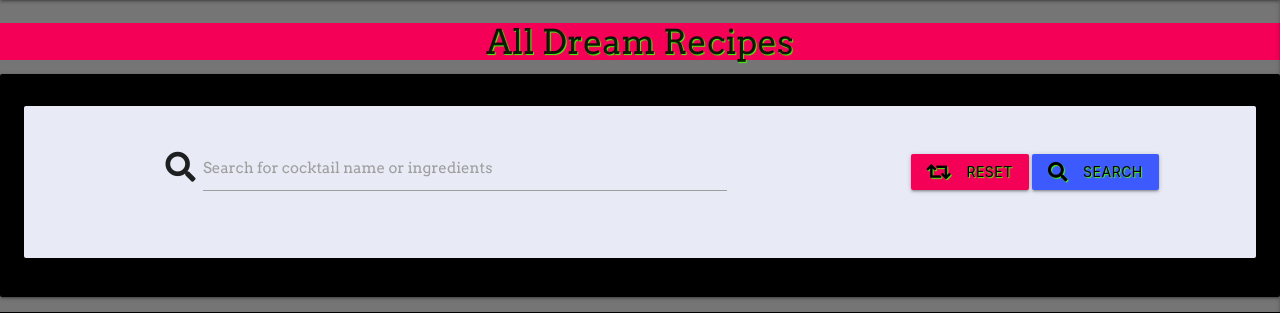
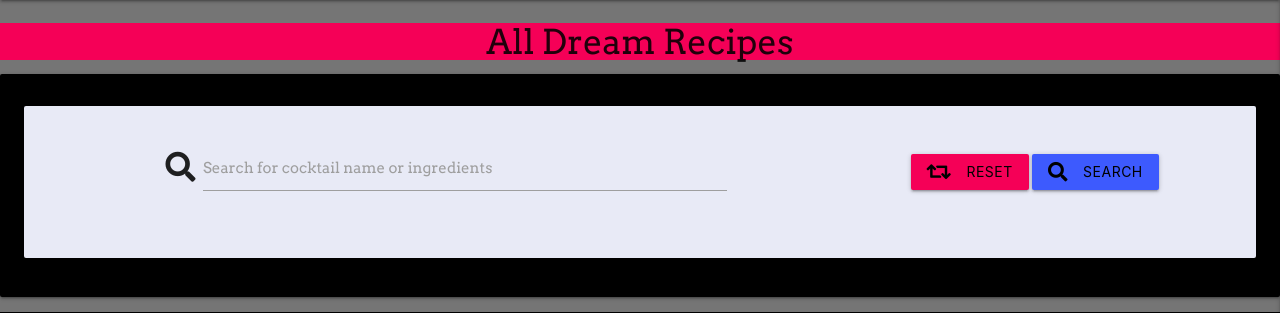
Before and after one commit to MaggieDaisy/Cocktails_and_Dreams, a Flask app: page /search in a window 1280 px wide. Shown: the part 64-377 px from the top of the page. Run offline with Flask 2, Linux system fonts and the light colour scheme; grey boxes marked "Sample" are stand-in pictures; a database or web service that is not in the repository returns one stand-in record (values such as "Sample title"); some libraries are stand-ins or nearby versions.

Commit message:
Remove style text in profile and recipes template

```diff
--- a/templates/recipes.html
+++ b/templates/recipes.html
@@ -2,7 +2,7 @@
 {% block content %}
 
 <!-- Header of the page-->
-<h4 class="pink accent-3 center-align text-shadow">All Dream Recipes</h4>
+<h4 class="pink accent-3 center-align">All Dream Recipes</h4>
 <!-- Card panel for Search field -->
 <div class="card-panel black">
     <div class="row card-panel indigo lighten-5">
@@ -16,11 +16,11 @@
                 <div class="col s12 m4">
                     <!-- Button for reset data-->
                     <button class="btn pink accent-3 waves-effect waves-light">
-                        <a class="black-text text-shadow" href="{{ url_for('get_recipes') }}">Reset <i class="fas fa-retweet left"></i></a>
+                        <a class="black-text" href="{{ url_for('get_recipes') }}">Reset <i class="fas fa-retweet left"></i></a>
                     </button>
                     <!-- Button for fetch data-->
                     <button class="btn indigo accent-3 waves-effect waves-light">
-                        <a class="black-text text-shadow" href="">Search <i class="fas fa-search left"></i></a>
+                        <a class="black-text" href="">Search <i class="fas fa-search left"></i></a>
                     </button>
                 </div>
             </div>
@@ -49,11 +49,11 @@
                 {% if session.user|lower == recipe.created_by|lower %}
                 <!-- Button for editing and correcting the content of recipe -->
                 <button class="btn-small indigo accent-3 waves-effect waves-light">
-                    <a class="black-text text-shadow" href="{{ url_for('edit_recipe', recipe_id=recipe._id) }}">Edit <i class="fas fa-edit right"></i></a>
+                    <a class="black-text" href="{{ url_for('edit_recipe', recipe_id=recipe._id) }}">Edit <i class="fas fa-edit right"></i></a>
                 </button>
                 <!-- Button for deleting recipe -->
                 <button class="btn-small pink accent-3 waves-effect waves-light modal-trigger" data-target="modal">
-                    <a class="black-text text-shadow modal-trigger" href="#{{ recipe._id }}">Delete <i class="fas fa-trash-alt"></i></a>
+                    <a class="black-text modal-trigger" href="#{{ recipe._id }}">Delete <i class="fas fa-trash-alt"></i></a>
                 </button>
                 {% endif %}
             </div>
@@ -83,9 +83,9 @@
         </div>
         <div class="modal-footer center-align grey darken-1">
             <!-- Button to confrim deletition -->
-            <a href="{{ url_for('delete_recipe', recipe_id=recipe._id) }}" class="modal-close btn pink accent-3 waves-effect waves-light black-text text-shadow">DELETE <i class="fas fa-trash-alt"></i></a>
+            <a href="{{ url_for('delete_recipe', recipe_id=recipe._id) }}" class="modal-close btn pink accent-3 waves-effect waves-light black-text">DELETE <i class="fas fa-trash-alt"></i></a>
             <!-- Button to cancel deletition -->
-            <a href="#!" class="modal-close btn indigo accent-3 waves-effect waves-light black-text text-shadow">CANCEL <i class="fas fa-window-close"></i></a>
+            <a href="#!" class="modal-close btn indigo accent-3 waves-effect waves-light black-text">CANCEL <i class="fas fa-window-close"></i></a>
         </div>
     </div>
     {% endfor %}
@@ -93,7 +93,7 @@
 
 {% else %}
 <!-- Flash message for search result if no ingredient or name was found in data base -->
-<h4 class="pink accent-3 center-align text-shadow">No Results Found</h4>
+<h4 class="pink accent-3 center-align">No Results Found</h4>
 {% endif%}
 
 {% endblock %}
```
Also changed, not shown: templates/profile.html (+4 -4 lines).
